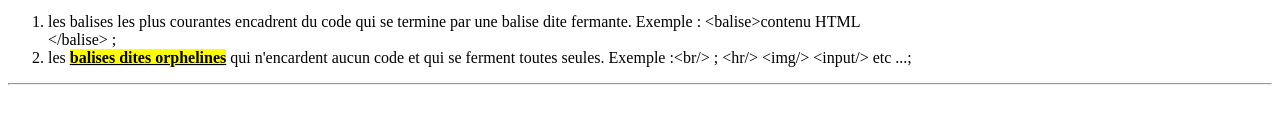
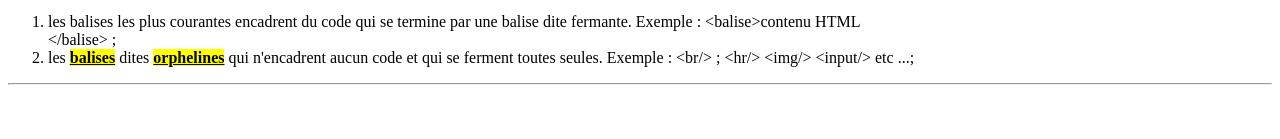
Before and after one commit to jodenda/tp1, a plain HTML site: page index.html in a window 1280 px wide. Shown: the part 343-482 px from the top of the page. Drawn offline with Linux system fonts and the light colour scheme.

Commit message:
Update index.html

```diff
--- a/index.html
+++ b/index.html
@@ -16,7 +16,7 @@
 <p>Il existe deux sortes de balises :</p>
 <ol>
 	<li>les balises les plus courantes encadrent du code qui se termine par une balise dite fermante. Exemple : &lt;balise&gt;contenu HTML</li>&lt;/balise&gt; ;</li>
-    <li>les <u><b><mark>balises dites orphelines</mark></b></u> qui n'encardent aucun code et qui se ferment toutes seules. Exemple :&lt;br/&gt; ; &lt;hr/&gt; &lt;img/&gt; &lt;input/&gt; etc ...;</li>
+    <li>les <u><b><mark>balises</mark></b></u> dites <u><b><mark>orphelines</mark></b></u> qui n'encadrent aucun code et qui se ferment toutes seules. Exemple : <span title="break row">&lt;br/&gt;</span> ; <span title="horizontal row">&lt;hr/&gt;</span> <span title="image">&lt;img/&gt;</span> <span title="zone d'entrée">&lt;input/&gt;</span> etc ...;</li>
 </ol>
 <hr title="horizontal row"/>
     <br/><br/><br/>
```
